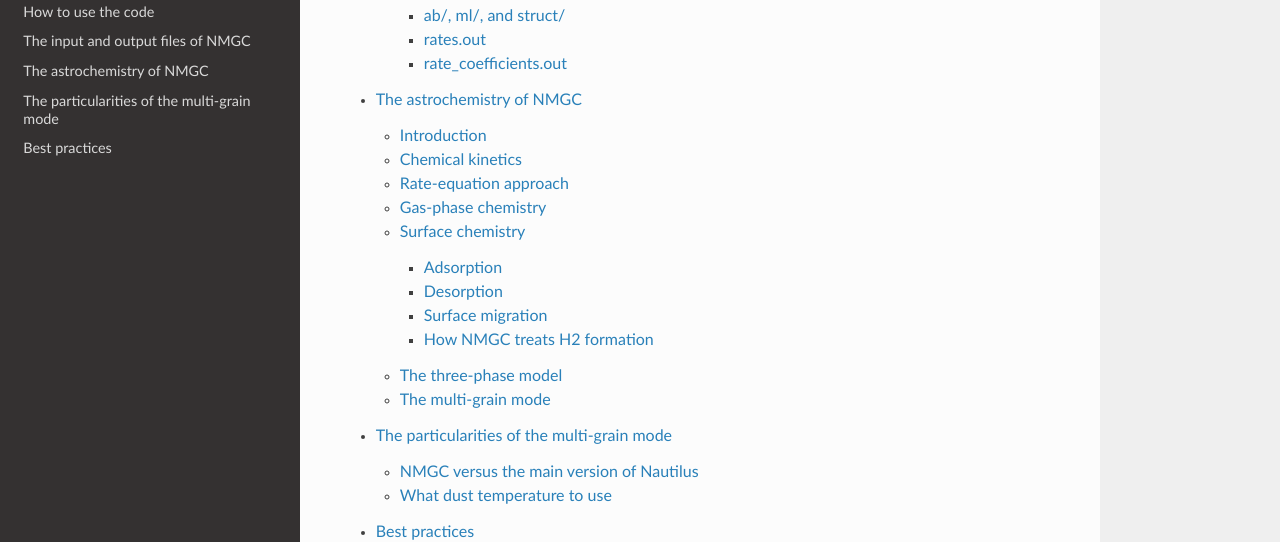
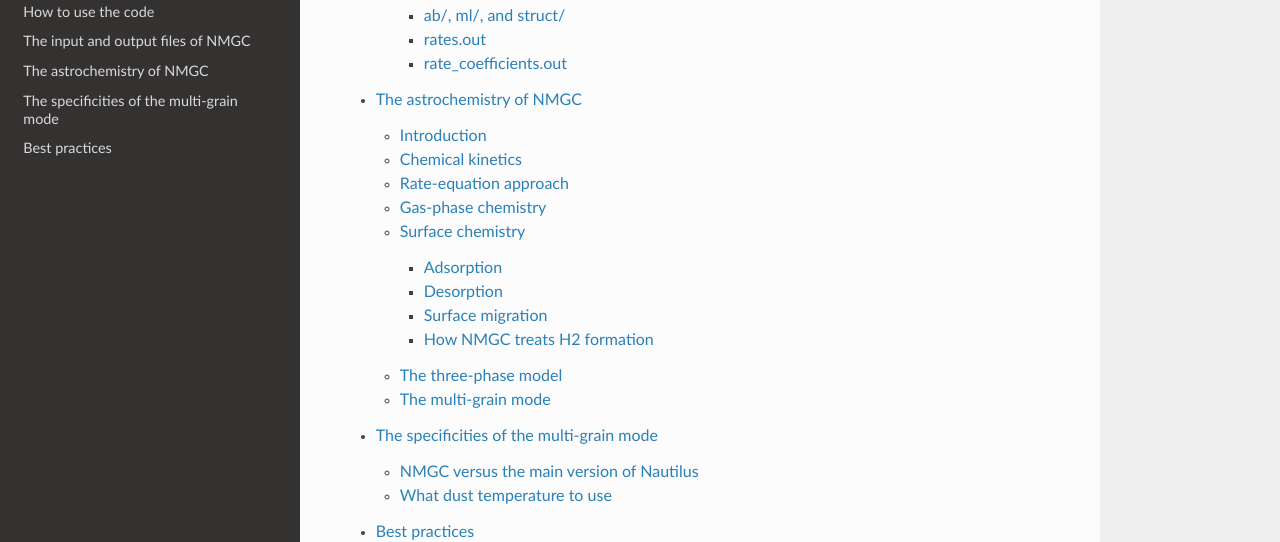
Before and after one commit to sachagavino/nmgc-2.0, a Sphinx documentation site: the page built from docs/source/index.rst, in a window 1280 px wide and 900 px high, scrolled down 1222 px. Shown: the part 167-709 px from the top of the window. Built offline with Sphinx 7.4.7 and the Read the Docs theme 3.1.0, drawn with Linux system fonts in a browser that asks for light colours.

```diff
--- a/docs/source/index.rst
+++ b/docs/source/index.rst
@@ -13,5 +13,5 @@ Contents
    basicuse
    inputoutput
    astrocheminside
-   particularities
+   specificities
    bestpractices
--- a/docs/source/particularities.rst
+++ b/docs/source/specificities.rst
@@ -1,6 +1,6 @@
-.. _chap-particularities:
+.. _chap-specificities:
 
-The particularities of the multi-grain mode
+The specificities of the multi-grain mode
 ************
 
 NMGC versus the main version of Nautilus
```
Also changed, not shown: README.md (+10 -0 lines), 1 other file.
